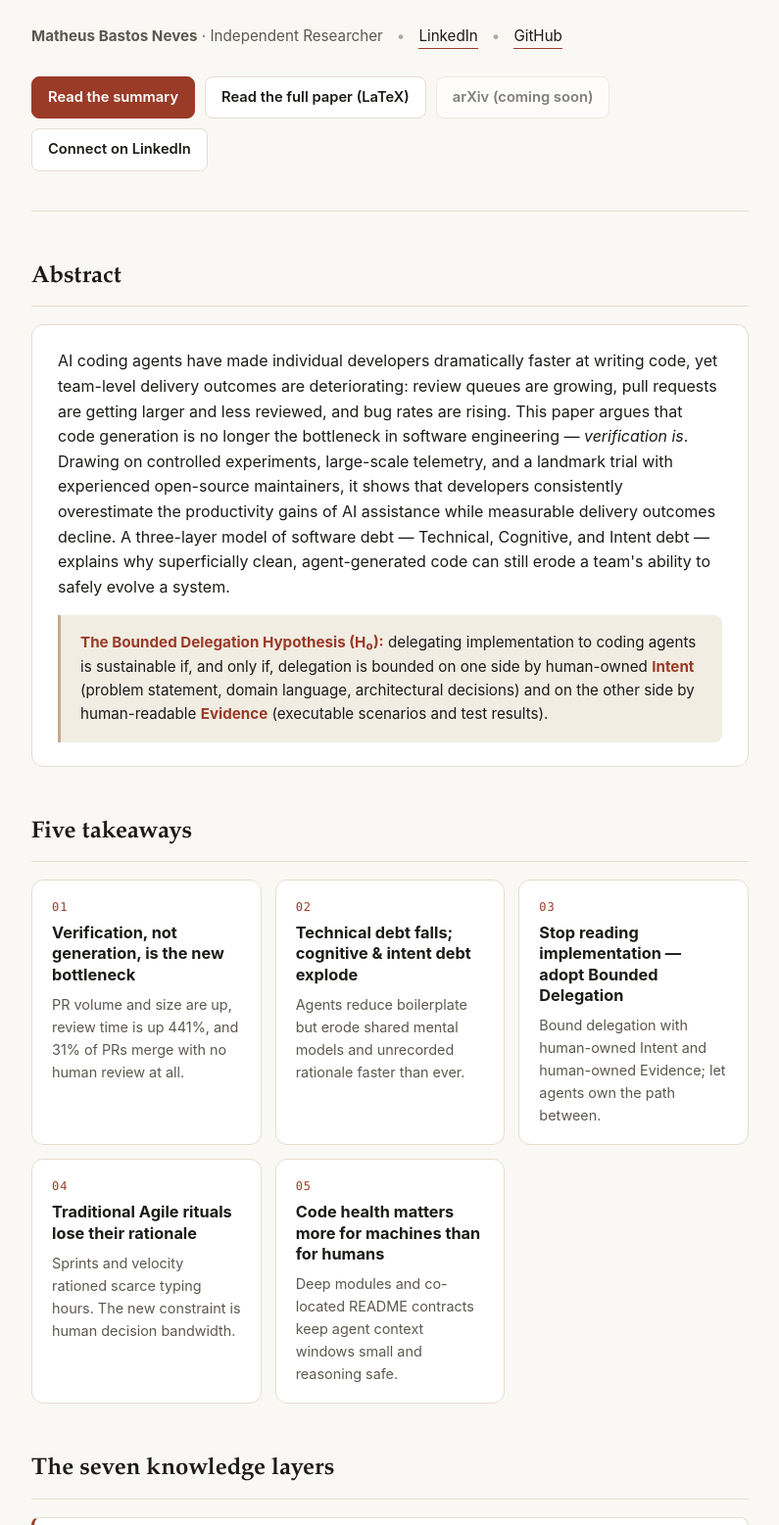
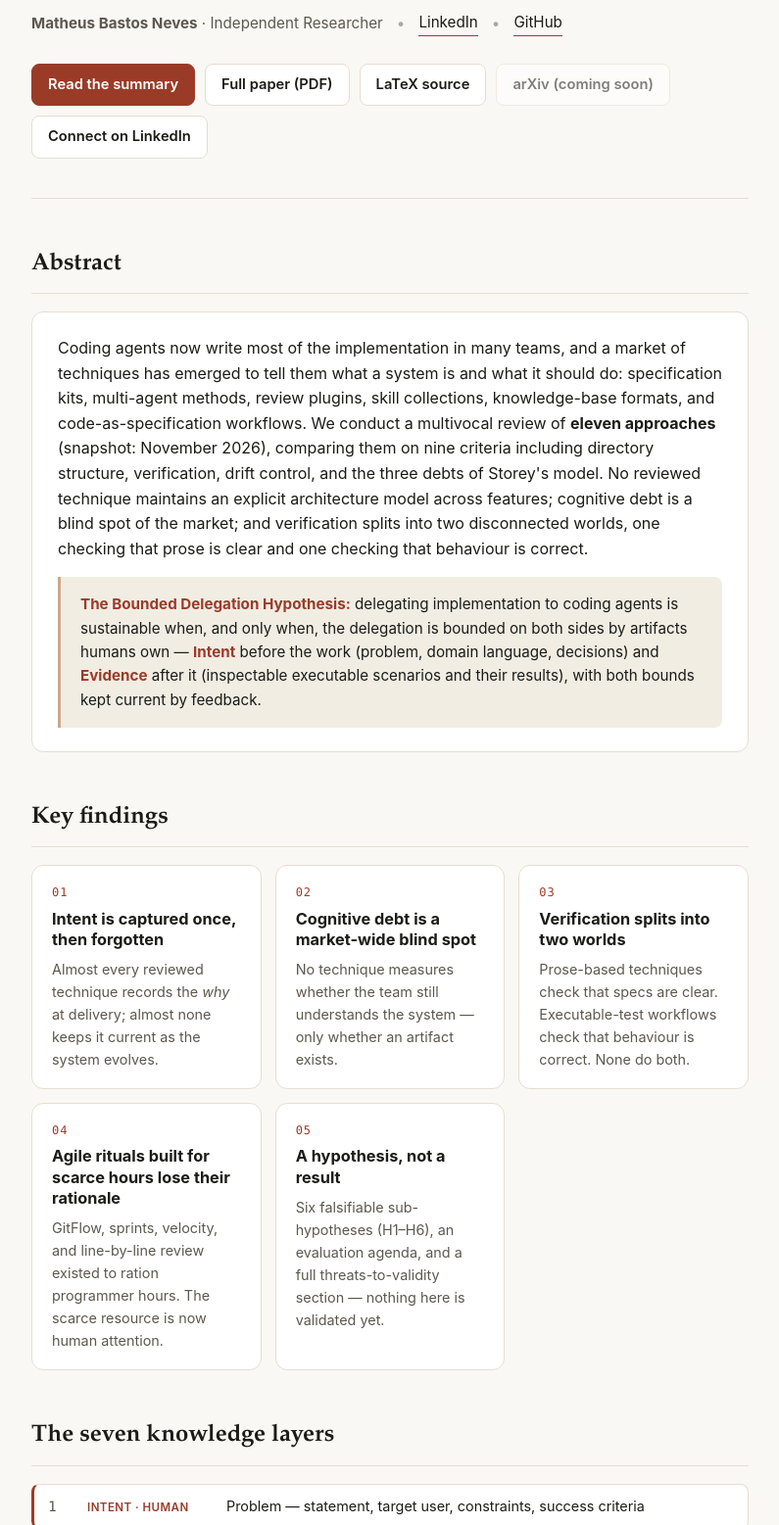
Before and after one commit to mtheus/bounded-delegation, a plain HTML site: page index.html in a window 1280 px wide. Shown: the part 244-1801 px from the top of the page at 98% size, without its empty margins (242-1037 px from the left). Drawn offline with Linux system fonts and the light colour scheme.

Commit message:
Replace paper with the real full article: the multivocal review
The content previously in paper/main.tex was a different, simpler
essay. The actual full article -- a multivocal review of 11
agent-oriented development techniques, the Bounded Delegation model
(7 layers, 3 roles, 8-step cycle), 6 falsifiable sub-hypotheses, a
contrast with the SE canon, and an evaluation agenda -- was supplied
by the author as a Markdown file (copied in after the source artifact
link couldn't be fetched directly). This replaces paper/main.tex with
a full LaTeX transcription of that real article and removes the
superseded content.

- paper/main.tex: complete rewrite (~1100 lines, 17 tables, two
  figure placeholders where charts didn't survive the hand-off).
  References are kept as the source's own author-year + grouped
  hyperlinked list (all real, verifiable sources this time) rather
  than a BibTeX pipeline, so references.bib is removed.
- Installed TeX Live and compiled main.tex end to end: 0 errors, 0
  undefined references, only negligible (<11pt) overfull boxes.
  main.pdf (35 pages) is committed so the paper is readable before
  arXiv is live.
- article.md / article.html: rewritten to summarize this real paper
  (the review's findings and the Bounded Delegation hypothesis)
  instead of the superseded essay; link out to paper/main.pdf.
- index.html: title, abstract, and "key findings" cards updated to
  match; added a direct PDF download link.
- README.md / paper/README.md: updated accordingly; drop the
  now-obsolete bibliography "VERIFY" guidance since these references
  are real.

Co-Authored-By: Claude Sonnet 5 <noreply@anthropic.com>

```diff
--- a/index.html
+++ b/index.html
@@ -4,10 +4,10 @@
 <meta charset="utf-8">
 <meta name="viewport" content="width=device-width, initial-scale=1">
 <title>Bounded Delegation</title>
-<meta name="description" content="Why AI coding agents are breaking software engineering, and the Bounded Delegation Hypothesis: a framework for dividing context and decision between humans and coding agents.">
+<meta name="description" content="A comparative review of eleven agent-oriented development techniques and the Bounded Delegation Hypothesis for dividing context and decision between humans and coding agents.">
 <meta property="og:type" content="article">
-<meta property="og:title" content="Why AI Coding Agents Are Breaking Software Engineering (And What to Do About It)">
-<meta property="og:description" content="The Bounded Delegation Hypothesis: delegation to coding agents is sustainable only when bounded by human-owned Intent and human-readable Evidence.">
+<meta property="og:title" content="Bounded Delegation: Dividing Context and Decision Between Humans and Coding Agents">
+<meta property="og:description" content="A comparative review of 11 agent-oriented development techniques, and the Bounded Delegation Hypothesis: delegation to coding agents is sustainable only when bounded by human-owned Intent and human-readable Evidence.">
 <meta property="og:url" content="https://mtheus.github.io/bounded-delegation/">
 <meta name="twitter:card" content="summary">
 <meta name="author" content="Matheus Bastos Neves">
@@ -248,9 +248,9 @@
 <div class="wrap">
 
   <header class="hero">
-    <p class="kicker">Position paper &middot; Preprint &middot; Software Engineering</p>
-    <h1 class="title">Why AI Coding Agents Are Breaking Software Engineering</h1>
-    <p class="subtitle">(And What to Do About It) &mdash; introducing the Bounded Delegation Hypothesis</p>
+    <p class="kicker">Comparative review &middot; Preprint &middot; Software Engineering</p>
+    <h1 class="title">Bounded Delegation</h1>
+    <p class="subtitle">Dividing Context and Decision Between Humans and Coding Agents &mdash; a comparative review and a research agenda for 2027</p>
     <div class="byline">
       <span><strong>Matheus Bastos Neves</strong> &middot; Independent Researcher</span>
       <span class="dot">&bull;</span>
@@ -260,7 +260,8 @@
     </div>
     <div class="actions">
       <a class="btn primary" href="article.html">Read the summary</a>
-      <a class="btn" href="https://github.com/mtheus/bounded-delegation/blob/main/paper/main.tex" target="_blank" rel="noopener">Read the full paper (LaTeX)</a>
+      <a class="btn" href="paper/main.pdf" target="_blank" rel="noopener">Full paper (PDF)</a>
+      <a class="btn" href="https://github.com/mtheus/bounded-delegation/blob/main/paper/main.tex" target="_blank" rel="noopener">LaTeX source</a>
       <!-- TODO(arxiv): once published, replace this span with <a class="btn" href="https://arxiv.org/abs/XXXX.XXXXX"> -->
       <span class="btn disabled" aria-disabled="true" title="Not yet submitted">arXiv (coming soon)</span>
       <a class="btn" href="https://www.linkedin.com/in/matheusbn/" target="_blank" rel="noopener">Connect on LinkedIn</a>
@@ -271,52 +272,53 @@
     <h2 class="section-head">Abstract</h2>
     <div class="abstract">
       <p>
-        AI coding agents have made individual developers dramatically faster at writing code, yet
-        team-level delivery outcomes are deteriorating: review queues are growing, pull requests are
-        getting larger and less reviewed, and bug rates are rising. This paper argues that code
-        generation is no longer the bottleneck in software engineering &mdash; <em>verification is</em>.
-        Drawing on controlled experiments, large-scale telemetry, and a landmark trial with experienced
-        open-source maintainers, it shows that developers consistently overestimate the productivity
-        gains of AI assistance while measurable delivery outcomes decline. A three-layer model of
-        software debt &mdash; Technical, Cognitive, and Intent debt &mdash; explains why superficially
-        clean, agent-generated code can still erode a team's ability to safely evolve a system.
+        Coding agents now write most of the implementation in many teams, and a market of techniques
+        has emerged to tell them what a system is and what it should do: specification kits, multi-agent
+        methods, review plugins, skill collections, knowledge-base formats, and code-as-specification
+        workflows. We conduct a multivocal review of <strong>eleven approaches</strong> (snapshot:
+        November 2026), comparing them on nine criteria including directory structure, verification,
+        drift control, and the three debts of Storey's model. No reviewed technique maintains an
+        explicit architecture model across features; cognitive debt is a blind spot of the market; and
+        verification splits into two disconnected worlds, one checking that prose is clear and one
+        checking that behaviour is correct.
       </p>
       <div class="hypothesis">
-        <b>The Bounded Delegation Hypothesis (H&#8320;):</b> delegating implementation to coding agents
-        is sustainable if, and only if, delegation is bounded on one side by human-owned
-        <b>Intent</b> (problem statement, domain language, architectural decisions) and on the other
-        side by human-readable <b>Evidence</b> (executable scenarios and test results).
+        <b>The Bounded Delegation Hypothesis:</b> delegating implementation to coding agents
+        is sustainable when, and only when, the delegation is bounded on both sides by artifacts
+        humans own &mdash; <b>Intent</b> before the work (problem, domain language, decisions) and
+        <b>Evidence</b> after it (inspectable executable scenarios and their results), with both
+        bounds kept current by feedback.
       </div>
     </div>
   </section>
 
   <section>
-    <h2 class="section-head">Five takeaways</h2>
+    <h2 class="section-head">Key findings</h2>
     <div class="cards">
       <div class="card">
         <div class="n">01</div>
-        <h3>Verification, not generation, is the new bottleneck</h3>
-        <p>PR volume and size are up, review time is up 441%, and 31% of PRs merge with no human review at all.</p>
+        <h3>Intent is captured once, then forgotten</h3>
+        <p>Almost every reviewed technique records the <em>why</em> at delivery; almost none keeps it current as the system evolves.</p>
       </div>
       <div class="card">
         <div class="n">02</div>
-        <h3>Technical debt falls; cognitive &amp; intent debt explode</h3>
-        <p>Agents reduce boilerplate but erode shared mental models and unrecorded rationale faster than ever.</p>
+        <h3>Cognitive debt is a market-wide blind spot</h3>
+        <p>No technique measures whether the team still understands the system &mdash; only whether an artifact exists.</p>
       </div>
       <div class="card">
         <div class="n">03</div>
-        <h3>Stop reading implementation &mdash; adopt Bounded Delegation</h3>
-        <p>Bound delegation with human-owned Intent and human-owned Evidence; let agents own the path between.</p>
+        <h3>Verification splits into two worlds</h3>
+        <p>Prose-based techniques check that specs are clear. Executable-test workflows check that behaviour is correct. None do both.</p>
       </div>
       <div class="card">
         <div class="n">04</div>
-        <h3>Traditional Agile rituals lose their rationale</h3>
-        <p>Sprints and velocity rationed scarce typing hours. The new constraint is human decision bandwidth.</p>
+        <h3>Agile rituals built for scarce hours lose their rationale</h3>
+        <p>GitFlow, sprints, velocity, and line-by-line review existed to ration programmer hours. The scarce resource is now human attention.</p>
       </div>
       <div class="card">
         <div class="n">05</div>
-        <h3>Code health matters more for machines than for humans</h3>
-        <p>Deep modules and co-located README contracts keep agent context windows small and reasoning safe.</p>
+        <h3>A hypothesis, not a result</h3>
+        <p>Six falsifiable sub-hypotheses (H1&ndash;H6), an evaluation agenda, and a full threats-to-validity section &mdash; nothing here is validated yet.</p>
       </div>
     </div>
   </section>
@@ -338,7 +340,7 @@
     <h2 class="section-head">Cite this work</h2>
     <div class="bib">@misc{neves2026boundeddelegation,
   author = {Neves, Matheus Bastos},
-  title  = {Why AI Coding Agents Are Breaking Software Engineering (And What to Do About It)},
+  title  = {Bounded Delegation: Dividing Context and Decision Between Humans and Coding Agents},
   year   = {2026},
   note   = {Preprint},
   url    = {https://github.com/mtheus/bounded-delegation}
```
Also changed, not shown: article.html (+27 -25 lines), 7 other files.
